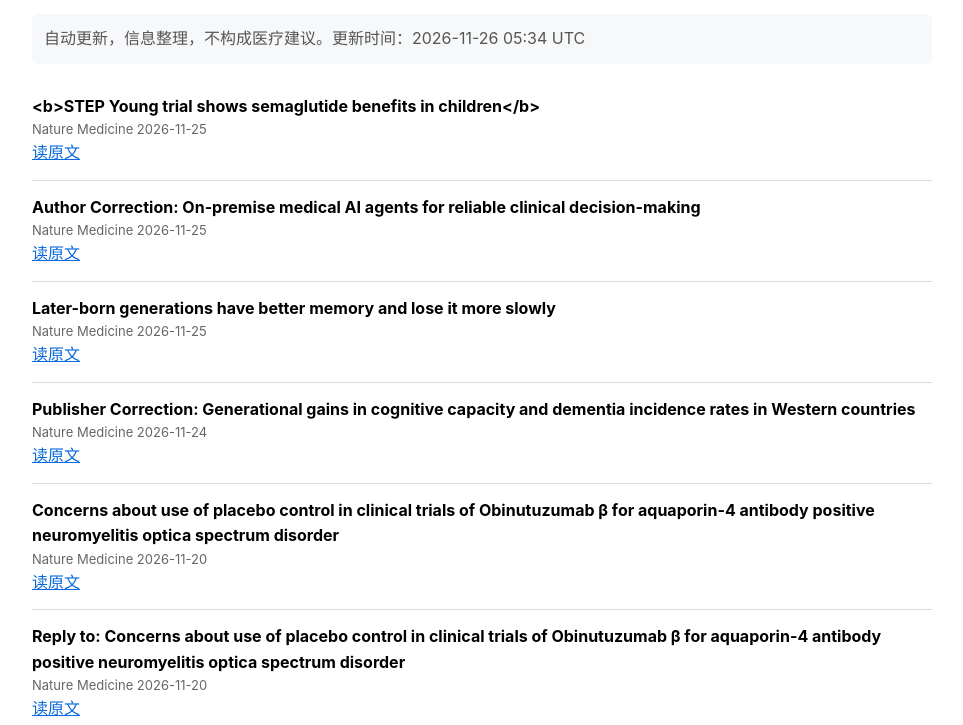
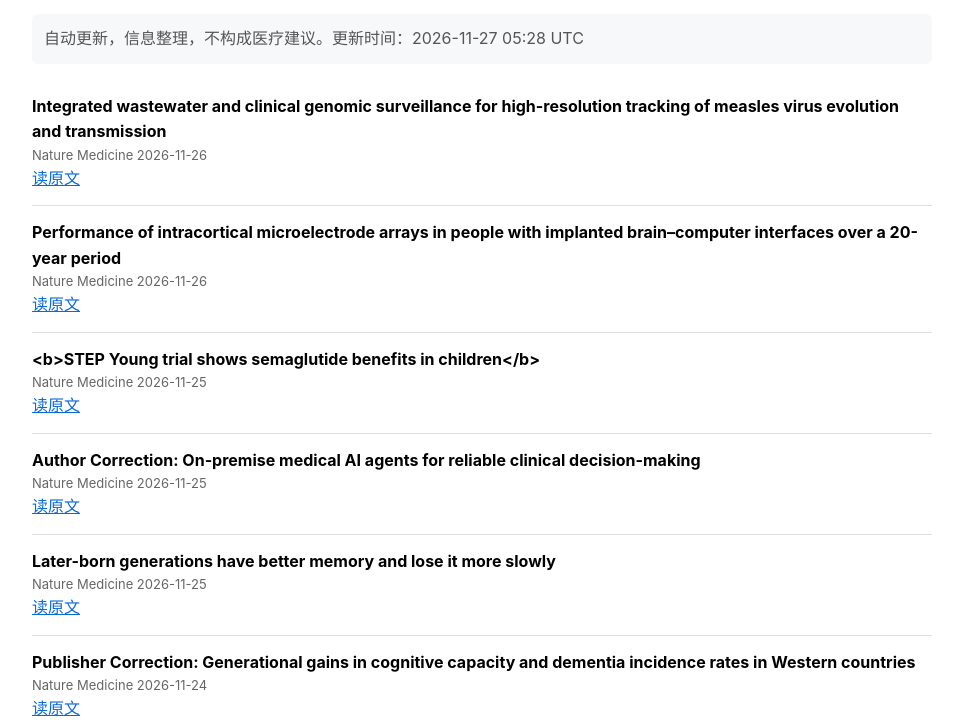
Before and after one commit to itswinky1212-cmd/my-radar, a plain HTML site: page index.html in a window 1280 px wide. Shown: the part 75-800 px from the top of the page, without its empty margins (158-1121 px from the left). Drawn offline with Linux system fonts and the light colour scheme.

Commit message:
update news

```diff
--- a/index.html
+++ b/index.html
@@ -14,7 +14,19 @@ a { color: #0969da; }
 </head>
 <body>
 <h1>我的 AI 医疗资讯雷达</h1>
-<p class="notice">自动更新，信息整理，不构成医疗建议。更新时间：2026-11-26 05:34 UTC</p>
+<p class="notice">自动更新，信息整理，不构成医疗建议。更新时间：2026-11-27 05:28 UTC</p>
+
+    <div class="item">
+      <div><b>Integrated wastewater and clinical genomic surveillance for high-resolution tracking of measles virus evolution and transmission</b></div>
+      <div class="source">Nature Medicine 2026-11-26</div>
+      <div><a href="https://www.nature.com/articles/s41591-026-04754-3">读原文</a></div>
+    </div>
+
+    <div class="item">
+      <div><b>Performance of intracortical microelectrode arrays in people with implanted brain–computer interfaces over a 20-year period</b></div>
+      <div class="source">Nature Medicine 2026-11-26</div>
+      <div><a href="https://www.nature.com/articles/s41591-026-04530-3">读原文</a></div>
+    </div>
 
     <div class="item">
       <div><b>&lt;b&gt;STEP Young trial shows semaglutide benefits in children&lt;/b&gt;</b></div>
@@ -38,18 +50,6 @@ a { color: #0969da; }
       <div><b>Publisher Correction: Generational gains in cognitive capacity and dementia incidence rates in Western countries</b></div>
       <div class="source">Nature Medicine 2026-11-24</div>
       <div><a href="https://www.nature.com/articles/s41591-026-04824-6">读原文</a></div>
-    </div>
-
-    <div class="item">
-      <div><b>Concerns about use of placebo control in clinical trials of Obinutuzumab β for aquaporin-4 antibody positive neuromyelitis optica spectrum disorder</b></div>
-      <div class="source">Nature Medicine 2026-11-20</div>
-      <div><a href="https://www.nature.com/articles/s41591-026-04781-0">读原文</a></div>
-    </div>
-
-    <div class="item">
-      <div><b>Reply to: Concerns about use of placebo control in clinical trials of Obinutuzumab β for aquaporin-4 antibody positive neuromyelitis optica spectrum disorder</b></div>
-      <div class="source">Nature Medicine 2026-11-20</div>
-      <div><a href="https://www.nature.com/articles/s41591-026-04782-z">读原文</a></div>
     </div>
 
     <div class="item">
@@ -89,6 +89,12 @@ a { color: #0969da; }
     </div>
 
     <div class="item">
+      <div><b>Neural signatures of cannabis use: associations with brain aging and cognitive function via functional connectivity</b></div>
+      <div class="source">Nature Addiction Thu, 26 Nov 2026 00:00:00 +0000</div>
+      <div><a href="https://www.nature.com/articles/s42003-026-11191-y">读原文</a></div>
+    </div>
+
+    <div class="item">
       <div><b>Examining the impact of genome-wide findings for tobacco use through GWAS-impact analysis: a systematic review</b></div>
       <div class="source">Nature Addiction Wed, 25 Nov 2026 00:00:00 +0000</div>
       <div><a href="https://www.nature.com/articles/s41380-026-03944-2">读原文</a></div>
@@ -118,11 +124,5 @@ a { color: #0969da; }
       <div><a href="https://www.nature.com/articles/s41593-026-02455-1">读原文</a></div>
     </div>
 
-    <div class="item">
-      <div><b>Correction: Selective dysregulation of serotonin dynamics in the anterior cingulate cortex and central amygdala following binge alcohol consumption</b></div>
-      <div class="source">Nature Addiction Wed, 11 Nov 2026 00:00:00 +0000</div>
-      <div><a href="https://www.nature.com/articles/s41386-026-02580-2">读原文</a></div>
-    </div>
-
 </body>
 </html>
```
